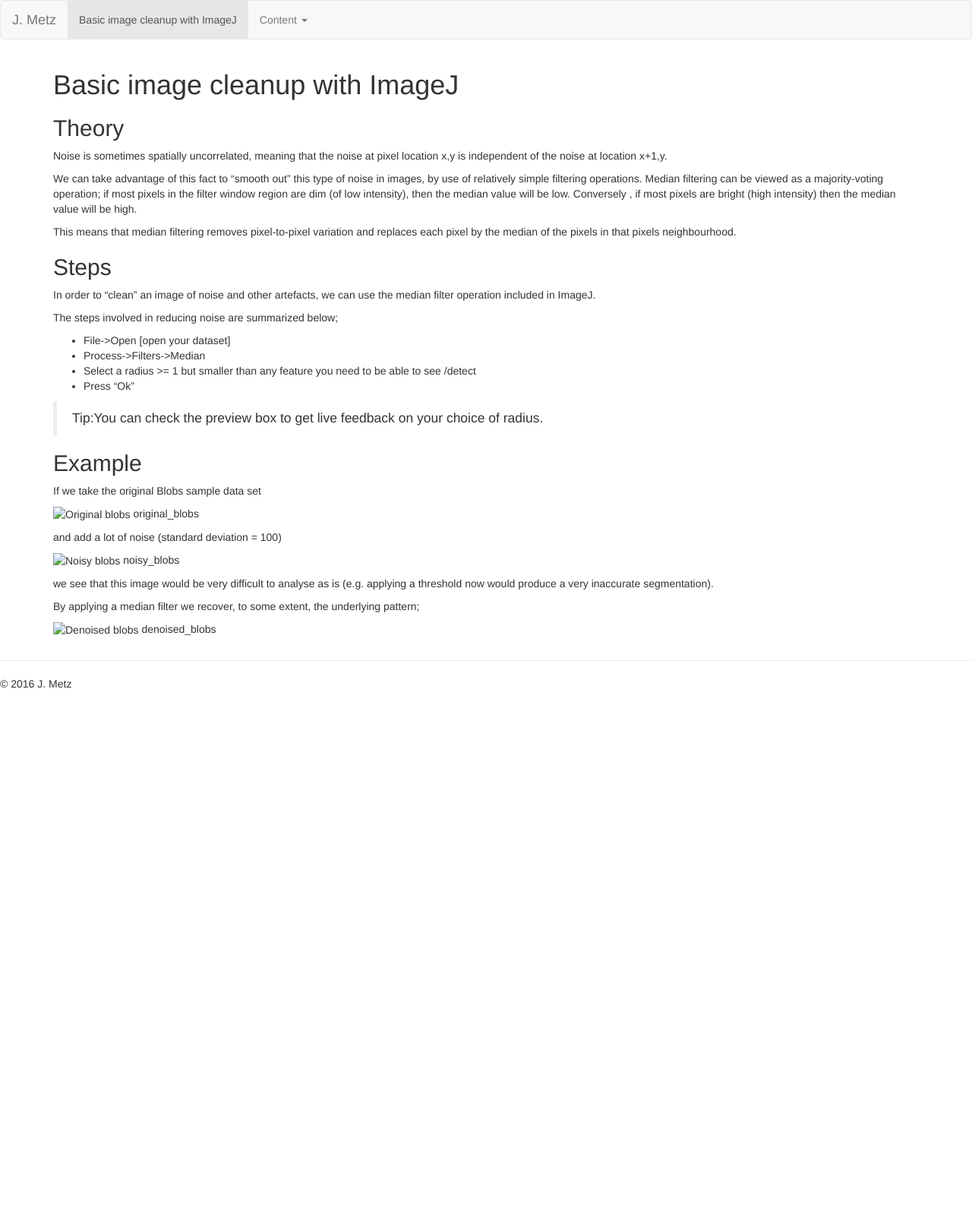
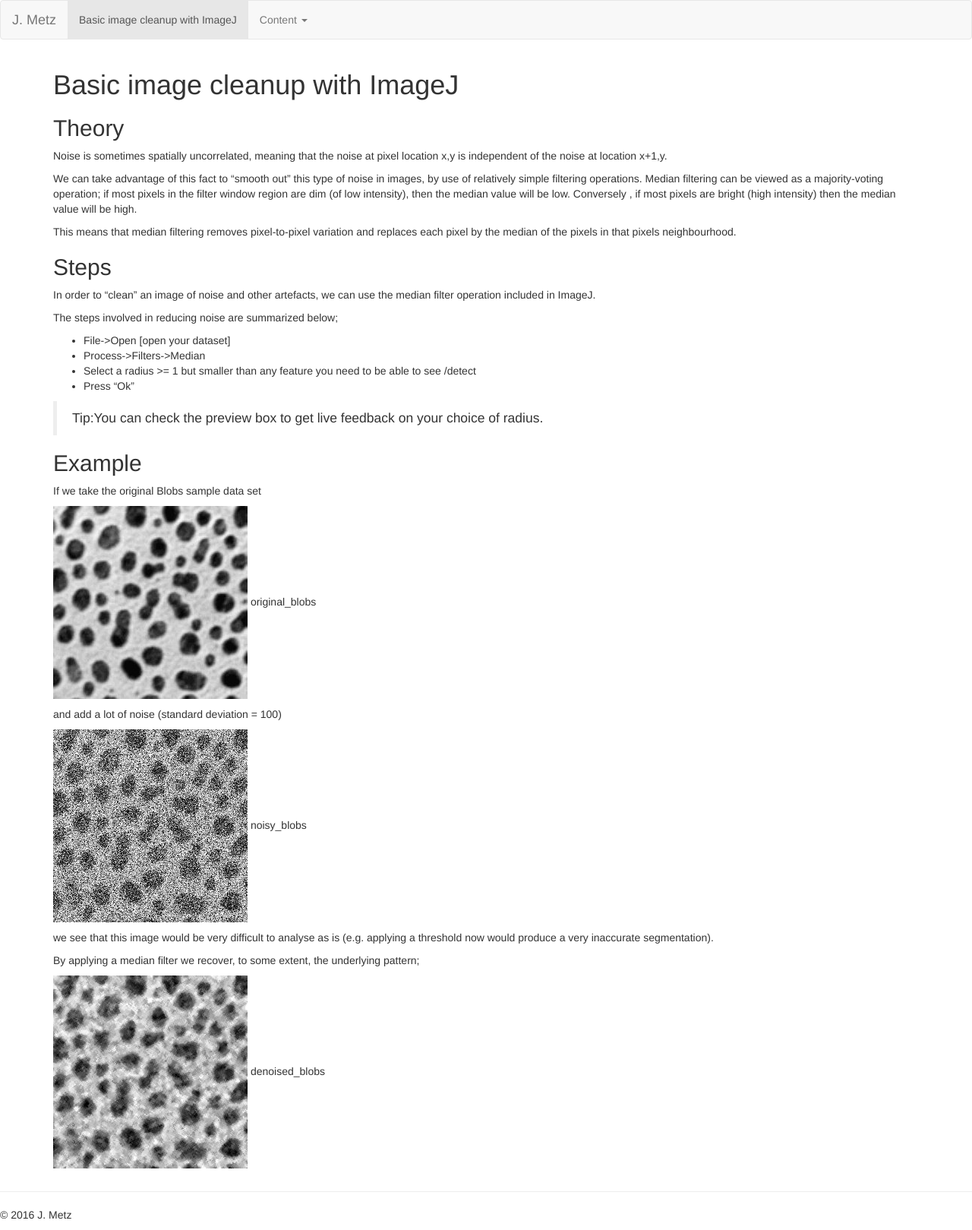
Before and after one commit to jmetz/jmetz.github.io, a Jekyll site: the page built from _posts/2016-06-29-basic-image-cleanup-imagej.md, in a window 1280 px wide. Shown: the whole page at 76% size. Built offline with Jekyll 4.4.1, drawn with Linux system fonts in a browser that asks for light colours; before the commit the page ends 920 px from its top, so only the background shows below that.

Commit message:
Update 2016-06-29-basic-image-cleanup-imagej.md

```diff
--- a/_posts/2016-06-29-basic-image-cleanup-imagej.md
+++ b/_posts/2016-06-29-basic-image-cleanup-imagej.md
@@ -30,17 +30,17 @@ The steps involved in reducing noise are summarized below;
 
 If we take the original Blobs sample data set
 
-![Original blobs](images/original_blobs.jpg)
+![Original blobs](/images/original_blobs.jpg)
 original_blobs
 
 and add a lot of noise (standard deviation = 100)
 
-![Noisy blobs](images/noisy_blobs.jpg)
+![Noisy blobs](/images/noisy_blobs.jpg)
 noisy_blobs
 
 we see that this image would be very difficult to analyse as is (e.g. applying a threshold now would produce a very inaccurate segmentation).
 
 By applying  a median filter we recover, to some extent, the underlying pattern;
 
-![Denoised blobs](images/denoised_blobs.jpg)
+![Denoised blobs](/images/denoised_blobs.jpg)
 denoised_blobs
```
